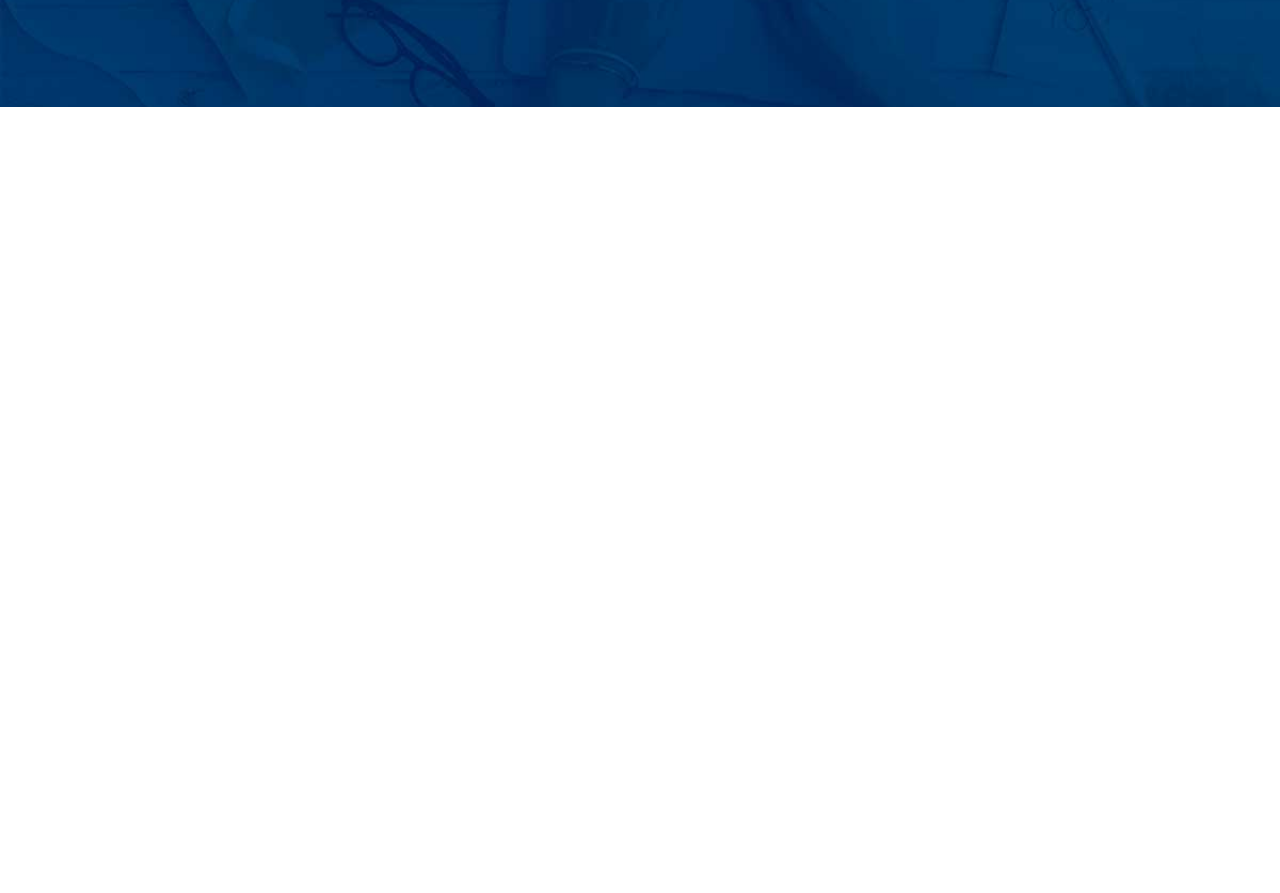
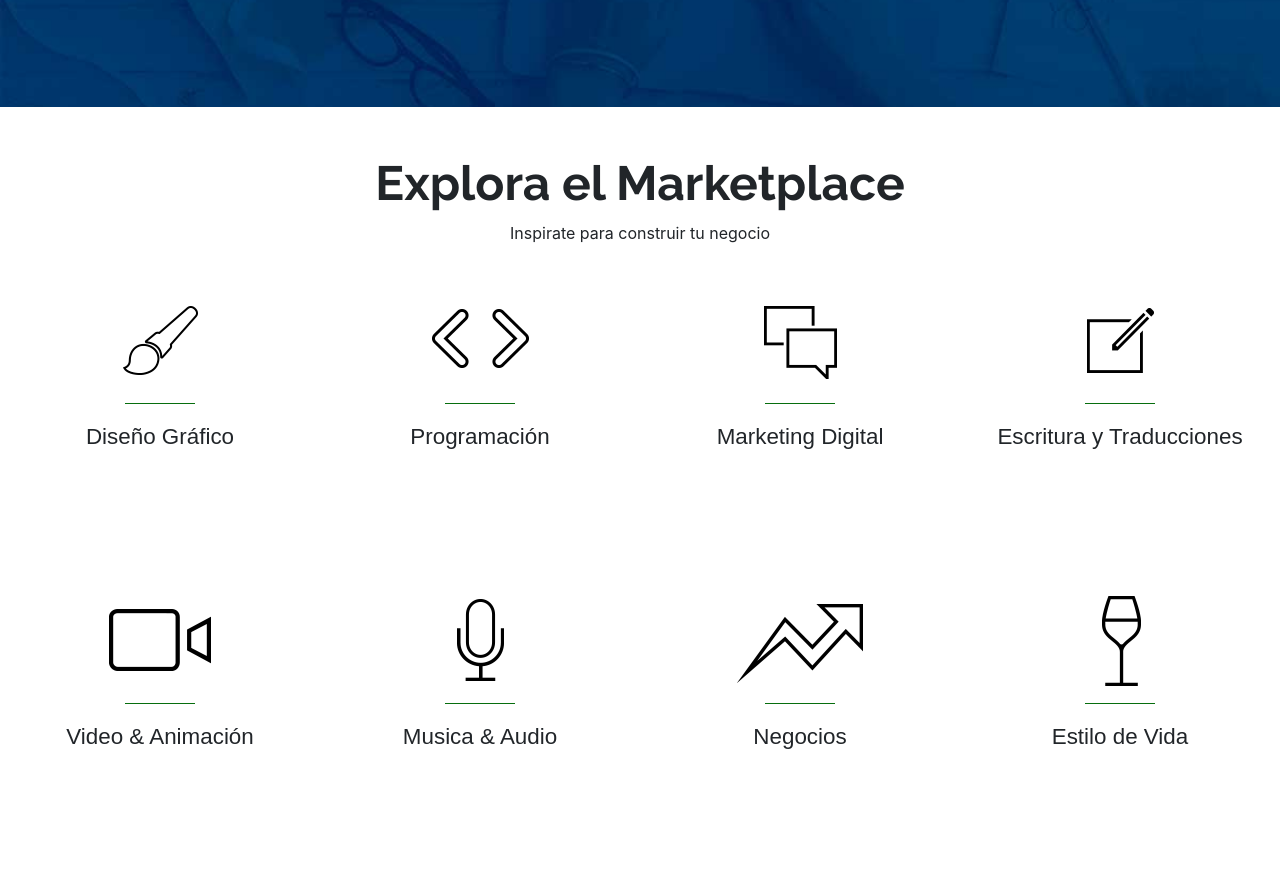
Before and after one commit to lrg1980/fvr-b4, a plain HTML site: page index.html in a window 1280 px wide. Shown: the part 373-1266 px from the top of the page. Before the commit the page ends 800 px from the top, so only its background shows below. Drawn offline with nearby package versions, Linux system fonts and the light colour scheme.

Commit message:
Categorias completado

```diff
--- a/css/style.css
+++ b/css/style.css
@@ -9,7 +9,9 @@ h1, h2, h3 {
     font-family: 'Raleway', sans-serif;
     font-weight: 700;
 }
-
+h2 {
+    font-size: 3rem;
+}
 .titulo {
     font-weight: 700!important;
 }
@@ -39,3 +41,37 @@ h1, h2, h3 {
     background-color: #076e0e!important;
     border-color: #076e0e!important;
 }
+
+/** Categorías */
+.categoria {
+    padding-bottom: 60px;
+    overflow: hidden;
+    height: 300px;
+}
+.categoria h3::before {
+    content: '';
+    display: block;
+    margin: 0 auto 20px auto;
+    height: 1px;
+    width: 70px;
+    background-color: #076e0e;
+}
+.categoria:hover h3::before {
+    width: 180px;
+    transition: all .3s ease;
+}
+.categoria h3 {
+    font-family: Arial, Helvetica, sans-serif;
+    font-weight: 400;
+    font-size: 1.4rem;
+}
+.categoria p {
+    color: #999;
+    opacity: 0;
+    padding-top: 30px;
+    transition: all .3s ease;
+}
+.categoria:hover p {
+    opacity: 1;
+    padding-top: 10px;
+}
--- a/index.html
+++ b/index.html
@@ -1,19 +1,22 @@
 <!doctype html>
 <html lang="en">
+
 <head>
-    <title>fvr</title>
+  <title>fvr 2019</title>
   <!-- Required meta tags -->
   <meta charset="utf-8">
   <meta name="viewport" content="width=device-width, initial-scale=1, shrink-to-fit=no">
 
   <!-- Bootstrap CSS -->
-    <link rel="stylesheet" href="https://stackpath.bootstrapcdn.com/bootstrap/4.1.0/css/bootstrap.min.css" integrity="sha384-9gVQ4dYFwwWSjIDZnLEWnxCjeSWFphJiwGPXr1jddIhOegiu1FwO5qRGvFXOdJZ4" crossorigin="anonymous">
+  <link rel="stylesheet" href="https://stackpath.bootstrapcdn.com/bootstrap/4.1.0/css/bootstrap.min.css" integrity="sha384-9gVQ4dYFwwWSjIDZnLEWnxCjeSWFphJiwGPXr1jddIhOegiu1FwO5qRGvFXOdJZ4"
+    crossorigin="anonymous">
   <link href="https://fonts.googleapis.com/css?family=Raleway:300,400,700" rel="stylesheet">
   <link rel="stylesheet" href="css/fontawesome-all.min.css">
   <link rel="stylesheet" href="css/style.css">
 </head>
+
 <body>
-
+  <!-- HEADER -->
   <header class="header pt-4">
     <div class="container">
       <div class="row justify-content-between">
@@ -46,13 +49,68 @@
       </div>
     </div>
   </header>
+  <!-- / HEADER -->
+
+  <!-- CATEGORIAS -->
+  <section class="categorias mt-5">
+    <h2 class="text-center">Explora el Marketplace</h2>
+    <p class="text-center">Inspirate para construir tu negocio</p>
+    <div class="container-fluid mt-5">
+      <div class="row">
+        <div class="col-6 col-md-3 text-center categoria">
+          <img src="img/icono_dg.png" class="img-fluid">
+          <h3>Diseño Gráfico</h3>
+          <p>Logotipos, flyers, tarjetas de presentación y más</p>
+        </div>
+        <div class="col-6 col-md-3 text-center categoria">
+          <img src="img/icono_dev.png" class="img-fluid">
+          <h3>Programación</h3>
+          <p>WordPress, Aplicaciones Web, Tiendas Virtuales y más</p>
+        </div>
+        <div class="col-6 col-md-3 text-center categoria">
+          <img src="img/icono_mkt.png" class="img-fluid">
+          <h3>Marketing Digital</h3>
+          <p>Campañas, videos y sobretodo, ventas y más</p>
+        </div>
+        <div class="col-6 col-md-3 text-center categoria">
+          <img src="img/icono_et.png" class="img-fluid">
+          <h3>Escritura y Traducciones</h3>
+          <p>Resumenes, entradas de blog, traducciones y más</p>
+        </div>
+        <div class="col-6 col-md-3 text-center categoria">
+          <img src="img/icono_vd.png" class="img-fluid">
+          <h3>Video & Animación</h3>
+          <p>Animación de logotipos, comerciales, presentaciones y más</p>
+        </div>
+        <div class="col-6 col-md-3 text-center categoria">
+          <img src="img/icono_av.png" class="img-fluid">
+          <h3>Musica & Audio</h3>
+          <p>Canciones, comerciales y mucho más</p>
+        </div>
+        <div class="col-6 col-md-3 text-center categoria">
+          <img src="img/icono_negocios.png" class="img-fluid">
+          <h3>Negocios</h3>
+          <p>Asistentes Virtuales, Análisis de Mercados, Planes de Negocios y más</p>
+        </div>
+        <div class="col-6 col-md-3 text-center categoria">
+          <img src="img/icono_ev.png" class="img-fluid">
+          <h3>Estilo de Vida</h3>
+          <p>Cursos en línea, Mentoría, Consejos, Creación de equipos y más</p>
+        </div>
+      </div>
+    </div><!-- .container-fluid -->
+  </section>
 
 
+  <!-- / CATEGORIAS -->
 
 
   <script src="https://code.jquery.com/jquery-3.3.1.slim.min.js" integrity="sha384-q8i/X+965DzO0rT7abK41JStQIAqVgRVzpbzo5smXKp4YfRvH+8abtTE1Pi6jizo" crossorigin="anonymous"></script>
-    <script src="https://cdnjs.cloudflare.com/ajax/libs/popper.js/1.14.0/umd/popper.min.js" integrity="sha384-cs/chFZiN24E4KMATLdqdvsezGxaGsi4hLGOzlXwp5UZB1LY//20VyM2taTB4QvJ" crossorigin="anonymous"></script>
-    <script src="https://stackpath.bootstrapcdn.com/bootstrap/4.1.0/js/bootstrap.min.js" integrity="sha384-uefMccjFJAIv6A+rW+L4AHf99KvxDjWSu1z9VI8SKNVmz4sk7buKt/6v9KI65qnm" crossorigin="anonymous"></script>
+  <script src="https://cdnjs.cloudflare.com/ajax/libs/popper.js/1.14.0/umd/popper.min.js" integrity="sha384-cs/chFZiN24E4KMATLdqdvsezGxaGsi4hLGOzlXwp5UZB1LY//20VyM2taTB4QvJ"
+    crossorigin="anonymous"></script>
+  <script src="https://stackpath.bootstrapcdn.com/bootstrap/4.1.0/js/bootstrap.min.js" integrity="sha384-uefMccjFJAIv6A+rW+L4AHf99KvxDjWSu1z9VI8SKNVmz4sk7buKt/6v9KI65qnm"
+    crossorigin="anonymous"></script>
   <script src="js/app.js"></script>
 </body>
+
 </html>
```
Lines whose indentation alone changed are shown as unchanged.
